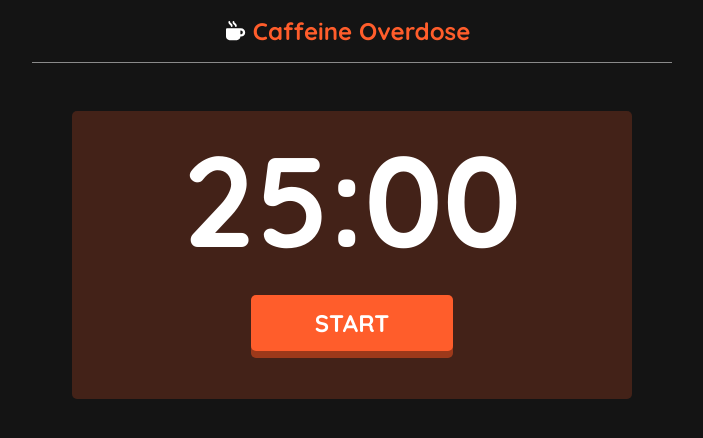
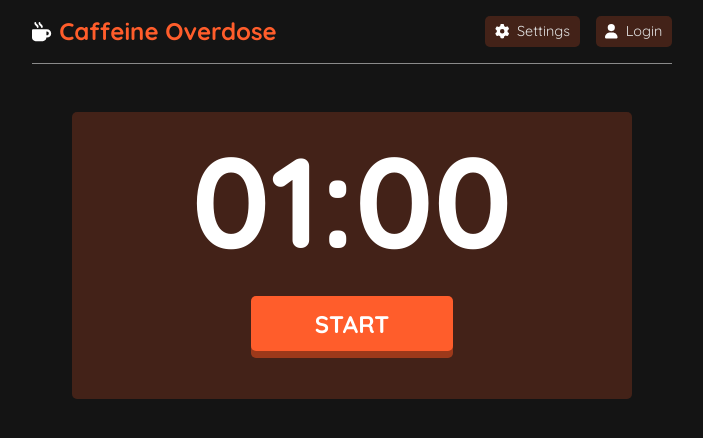
Before and after one commit to KPOBYIIIKA/Caffeine-Overdose, a React (Create React App) app: page / in a window 1280 px wide. Shown: the top 438 px of the page, without its empty margins (288-991 px from the left). Built offline with nearby package versions, Linux system fonts and the light colour scheme.

Commit message:
Added Progress Bar

```diff
--- a/src/App.jsx
+++ b/src/App.jsx
@@ -1,12 +1,21 @@
+import { useState } from "react";
+
 import styles from "./App.module.scss";
 import Header from "./components/header/Header";
 import Main from "./components/main/Main";
 
 function App() {
+
+  const [progress, setProgress] = useState(0);
+
+  const handleProgressChange = (percentage) => {
+    setProgress(percentage);
+  };
+
   return (
     <div className={styles}>
-      <Header />
-      <Main time={25 * 60} />
+      <Header progress={progress}/>
+      <Main time={1 * 60} onProgressChange={handleProgressChange}/>
     </div>
   );
 }
--- a/src/components/header/Header.jsx
+++ b/src/components/header/Header.jsx
@@ -1,14 +1,28 @@
 import styles from './Header.module.scss'
 import { FontAwesomeIcon } from '@fortawesome/react-fontawesome'
 
-function Header() {
+function Header({progress}) {
+    const progressBarWidth = (progress / 100) * 40;
     return (
         <header className={styles}>
-            <FontAwesomeIcon icon='mug-hot' className={styles.fa}></FontAwesomeIcon>
-            <h1>Caffeine Overdose</h1>
+            <div className={styles.progress} style={{ width: `${progressBarWidth}rem` }}></div>
+            <div className={styles.title}>
+                <FontAwesomeIcon icon='mug-hot' className={styles.fa}></FontAwesomeIcon>
+                <h1>Caffeine Overdose</h1>
+            </div>
             <nav>
-
+                <ul>
+                    <li>
+                    <FontAwesomeIcon icon='gear' className={styles.fa}></FontAwesomeIcon>
+                        Settings
+                    </li>
+                    <li>
+                    <FontAwesomeIcon icon='user' className={styles.fa}></FontAwesomeIcon>
+                        Login
+                    </li>
+                </ul>
             </nav>
+            <div className={styles.progress}></div>
         </header>
     );
 }
--- a/src/components/header/Header.module.scss
+++ b/src/components/header/Header.module.scss
@@ -2,13 +2,20 @@
 
 header {
     display: flex;
-    justify-content: center;
+    justify-content: space-between;
     align-items: center;
     text-align: center;
     padding: 1rem 0;
     width: 40rem;
     margin: 0 auto;
     border-bottom: 1px solid rgba(255, 255, 255, 0.5);
+
+    .title {
+        cursor: pointer;
+        display: flex;
+        justify-content: center;
+        align-items: center;
+    }
 
     h1 {
         font-size: 1.5rem;
@@ -19,4 +26,39 @@ header {
         font-size: 1.2rem;
         color: base.$primary-text;
     }
+
+    nav ul {
+        display: flex;
+        justify-content: center;
+        align-items: center;
+        margin: auto;
+    }
+
+    nav ul li {
+        cursor: pointer;
+        font-size: 0.9rem;
+        padding: 0.4rem 0.6rem;
+        margin: 0 0 0 1rem;
+        border-radius: 5px;
+        background-color: rgba(255, 93, 43, 0.2);
+        color: rgb(225, 225, 225);
+        transition: ease-out 0.1s;
+
+        &:hover {
+            color: white;
+        }
+
+        .fa {
+            margin: 0 0.5rem 0 0;
+            font-size: 0.9rem;
+        }
+    }
 }
+
+.progress {
+    padding: 2.06rem 0;
+    position: absolute;
+    width: 0rem;
+    border-bottom: 2px solid rgb(255, 93, 43);
+    transition: width 0.5 ease;
+}
--- a/src/components/main/Main.jsx
+++ b/src/components/main/Main.jsx
@@ -1,24 +1,45 @@
-import { useEffect, useState } from "react";
+import { useEffect, useState, useRef } from "react";
 import styles from "./Main.module.scss";
 import Button from "../button/Button";
 import Timer from "../timer/Timer";
 
 function Main(props) {
   const [isRunning, setIsRunning] = useState(false);
-  const [time, setTime] = useState(props.time);
+  const [time, setTime] = useState(props.time * 1000);
+  const { onProgressChange, time: initialTime } = props;
+  const startTimeRef = useRef(null);
+  const animationFrameRef = useRef(null);
 
   useEffect(() => {
-    let interval = null;
+    onProgressChange(((initialTime * 1000 - time) / (initialTime * 1000)) * 100);
+  }, [time, onProgressChange, initialTime]);
+
+  useEffect(() => {
+    const tick = () => {
+      if (!isRunning) return;
+
+      const currentTime = performance.now();
+      const elapsedTime = currentTime - startTimeRef.current;
+      startTimeRef.current = currentTime;
+
+      setTime((prevTime) => {
+        const newTime = prevTime - elapsedTime;
+        return newTime <= 0 ? 0 : newTime;
+      });
+
+      animationFrameRef.current = requestAnimationFrame(tick);
+    };
 
     if (isRunning) {
-      interval = setInterval(() => {
-        setTime((prevTime) => (prevTime <= 0 ? 0 : prevTime - 1));
-      }, 1000);
+      startTimeRef.current = performance.now();
+      animationFrameRef.current = requestAnimationFrame(tick);
     } else {
-      clearInterval(interval);
+      cancelAnimationFrame(animationFrameRef.current);
     }
 
-    return () => clearInterval(interval);
+    return () => {
+      cancelAnimationFrame(animationFrameRef.current);
+    };
   }, [isRunning]);
 
   const startTimer = () => {
@@ -29,8 +50,8 @@ function Main(props) {
     setIsRunning(false);
   };
 
-  const minutes = Math.floor(time / 60);
-  const seconds = time % 60;
+  const minutes = Math.floor(time / 60000);
+  const seconds = Math.floor((time % 60000) / 1000);
 
   return (
     <section className={styles}>
--- a/src/components/main/Main.module.scss
+++ b/src/components/main/Main.module.scss
@@ -9,5 +9,5 @@ section {
     padding: 0.5rem 0 3rem 0;
     margin: 3rem auto;
     border-radius: 5px;
-    background-color: rgba(255, 93, 43, 0.2);;
+    background-color: rgba(255, 93, 43, 0.2);
 }
--- a/src/index.js
+++ b/src/index.js
@@ -4,9 +4,9 @@ import './index.scss';
 import App from './App';
 
 import { library } from '@fortawesome/fontawesome-svg-core';
-import { faMugHot } from '@fortawesome/free-solid-svg-icons';
+import { faMugHot, faGear, faUser } from '@fortawesome/free-solid-svg-icons';
 
-library.add(faMugHot);
+library.add(faMugHot, faGear, faUser);
 
 const root = ReactDOM.createRoot(document.getElementById('root'));
 root.render(
```
